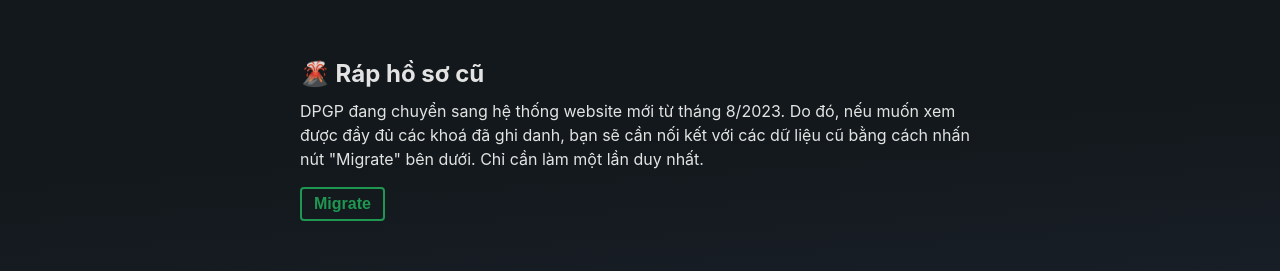
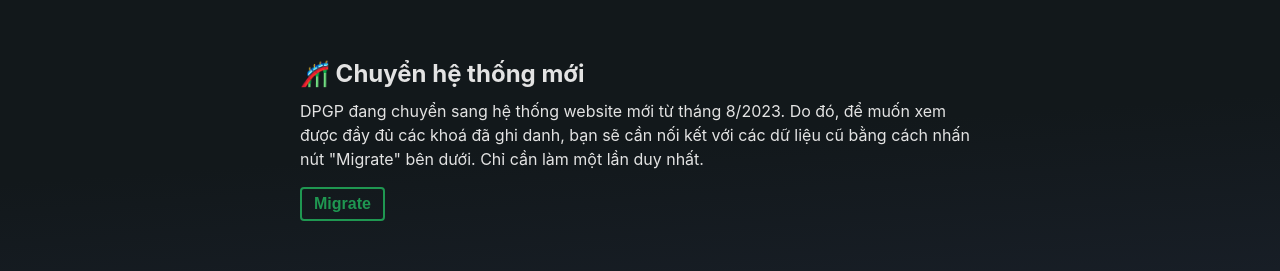
Before and after one commit to mushogenshin/dpgp-techart-school, a React (Create React App) app in the folder frontend/: page /dashboard in a window 1280 px wide. Shown: the part 262-533 px from the top of the page. Built offline with nearby package versions, Linux system fonts and the light colour scheme; no server answers; the database is empty; sample sign-in values are in the browser's storage.

Commit message:
migrated attr in AuthContext

```diff
--- a/frontend/src/context/AuthContext.js
+++ b/frontend/src/context/AuthContext.js
@@ -1,7 +1,7 @@
 import { createContext, useReducer, useEffect } from "react";
 import { getAuth, onAuthStateChanged } from "firebase/auth";
 import { db } from "../firebase_config";
-import { onSnapshot, doc, query, collection, where } from "firebase/firestore";
+import { onSnapshot, doc } from "firebase/firestore";
 
 export const AuthContext = createContext();
 
@@ -12,10 +12,13 @@ const authReducer = (state, action) => {
       return { ...state, user: action.payload };
     case "LOGOUT":
       console.log("Dispatching LOGOUT");
-      return { ...state, user: null, enrollments: null };
-    case "SET_ENROLLMENTS":
-      console.log("Dispatching SET_ENROLLMENTS");
-      return { ...state, enrollments: action.payload };
+      return { ...state, user: null, history: null, migrated: false };
+    case "SET_HISTORY":
+      console.log("Dispatching SET_HISTORY");
+      return { ...state, history: action.payload };
+    case "SET_MIGRATED":
+      console.log("Dispatching SET_MIGRATED");
+      return { ...state, migrated: action.payload };
     default:
       return state;
   }
@@ -24,37 +27,44 @@ const authReducer = (state, action) => {
 export const AuthContextProvider = ({ children }) => {
   const [state, dispatch] = useReducer(authReducer, {
     user: null,
-    enrollments: null,
+    history: null,
+    migrated: false,
   });
 
   useEffect(() => {
     const auth = getAuth();
-    let unsubFirestore;
+    let unsubHistory;
+    let unsubMigrated;
 
     const unsubAuth = onAuthStateChanged(auth, (user) => {
       if (user) {
         dispatch({ type: "LOGIN", payload: user });
 
-        const enrollmentRef = doc(db, "enrollments_migration", user.email);
+        const historyRef = doc(db, "enrollments_migration", user.email);
+        unsubHistory = onSnapshot(historyRef, (docSnapshot) => {
+          const history = docSnapshot.exists()
+            ? docSnapshot.data().enrollments
+            : null;
+          dispatch({ type: "SET_HISTORY", payload: history });
+        });
 
-        unsubFirestore = onSnapshot(enrollmentRef, (docSnapshot) => {
-          if (docSnapshot.exists()) {
-            const data = docSnapshot.data();
-            const enrollments = data.enrollments;
-
-            dispatch({ type: "SET_ENROLLMENTS", payload: enrollments });
-          } else {
-            // User didn't have any enrollments prior to migration
-          }
+        const migratedRef = doc(db, "users", user.uid);
+        unsubMigrated = onSnapshot(migratedRef, (docSnapshot) => {
+          dispatch({ type: "SET_MIGRATED", payload: docSnapshot.exists() });
         });
 
         return () => {
-          unsubFirestore();
+          unsubHistory();
+          unsubMigrated();
           unsubAuth();
         };
       } else {
-        if (unsubFirestore) {
-          unsubFirestore();
+        if (unsubHistory) {
+          unsubHistory();
+        }
+
+        if (unsubMigrated) {
+          unsubMigrated();
         }
 
         dispatch({ type: "LOGOUT" });
--- a/frontend/src/hooks/useMigrate.js
+++ b/frontend/src/hooks/useMigrate.js
@@ -4,7 +4,7 @@ import { db } from "../firebase_config";
 import { doc, runTransaction } from "firebase/firestore";
 
 export const useMigrate = () => {
-  const { user, enrollments } = useAuthContext();
+  const { user, history } = useAuthContext();
   const [error, setError] = useState(null);
   const [isPending, setIsPending] = useState(false);
   const [succeeded, setSucceeded] = useState(false);
@@ -23,7 +23,7 @@ export const useMigrate = () => {
       if (!userDoc.exists()) {
         const userData = {
           email: user.email,
-          enrollments: enrollments ? enrollments : [],
+          enrollments: history ? history : [],
         };
         transaction.set(userRef, userData);
       }
--- a/frontend/src/pages/dashboard/Dashboard.js
+++ b/frontend/src/pages/dashboard/Dashboard.js
@@ -5,9 +5,9 @@ import { useAuthContext } from "../../hooks/useAuthContext";
 import styles from "./Dashboard.module.css";
 
 export default function Dashboard() {
-  const { user, enrollments } = useAuthContext();
+  const { user, history, migrated } = useAuthContext();
   const { logout, isPending: isLogoutPending } = useLogout();
-  const { migrate, isPending: isMigratePending, succeeded } = useMigrate();
+  const { migrate, isPending: isMigratePending } = useMigrate();
 
   return (
     <div className={styles.dashboard}>
@@ -26,13 +26,29 @@ export default function Dashboard() {
       </div>
 
       <div className={styles.block}>
+        {history ? (
+          <div>
+            {/* Cựu Học viên */}
             <h2>🌋 Ráp hồ sơ cũ</h2>
+            {migrated && <div>Dữ liệu ghi danh cũ đều đã được di dời xong</div>}
+          </div>
+        ) : (
+          <div>
+            {/* Tân Học viên */}
+            <h2>🎢 Chuyển hệ thống mới</h2>
+            {migrated && <div>Đã chuyển hệ thống mới thành công!</div>}
+          </div>
+        )}
+
+        {!migrated && (
+          <div>
             <p>
-          DPGP đang chuyển sang hệ thống website mới từ tháng 8/2023. Do đó, nếu
-          muốn xem được đầy đủ các khoá đã ghi danh, bạn sẽ cần nối kết với các
-          dữ liệu cũ bằng cách nhấn nút "Migrate" bên dưới. Chỉ cần làm một lần
-          duy nhất.
+              DPGP đang chuyển sang hệ thống website mới từ tháng 8/2023. Do đó,
+              để muốn xem được đầy đủ các khoá đã ghi danh, bạn sẽ cần nối kết
+              với các dữ liệu cũ bằng cách nhấn nút "Migrate" bên dưới. Chỉ cần
+              làm một lần duy nhất.
             </p>
+
             {isMigratePending ? (
               <button className="btn" disabled>
                 Migrating...
@@ -42,9 +58,6 @@ export default function Dashboard() {
                 Migrate
               </button>
             )}
-        {succeeded && (
-          <div>
-            <small>Đã ráp thành công hồ sơ cũ!</small>
           </div>
         )}
       </div>
@@ -53,9 +66,9 @@ export default function Dashboard() {
         <h2>🥅 Các khoá học cũ đã ghi danh:</h2>
         <p>(trước khi DPGP chuyển sang hệ thống mới tháng 8/2023)</p>
 
-        {enrollments ? (
+        {history ? (
           <ol className={styles.migrated}>
-            {enrollments.map((mod) => (
+            {history.map((mod) => (
               <li key={mod}>{mod}</li>
             ))}
           </ol>
--- a/frontend/src/pages/dashboard/Dashboard.module.css
+++ b/frontend/src/pages/dashboard/Dashboard.module.css
@@ -14,7 +14,7 @@
 }
 
 .migrated {
-    color: rgb(7, 118, 59);
+    color: rgb(14, 14, 169);
     background: rgb(187, 197, 60);
     border-radius: 20px;
     font-weight: bold;
```
Lines whose indentation alone changed are shown as unchanged.
